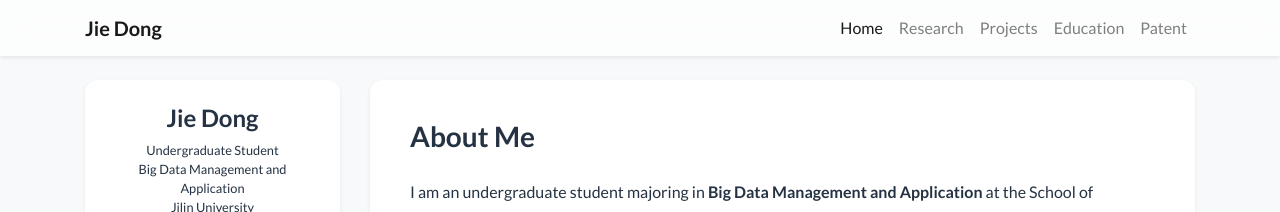
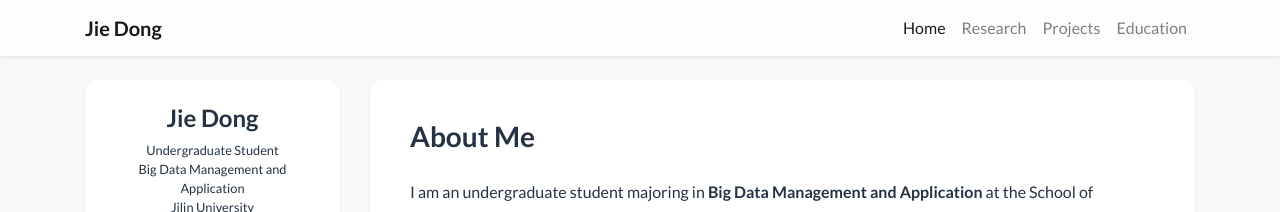
Before and after one commit to The-Tracker/The-Tracker.github.io, a Jekyll site: the page built from index.html, in a window 1280 px wide. Shown: the top 212 px of the page. Built offline with Jekyll 4.4.1, drawn with Linux system fonts in a browser that asks for light colours; nearby versions of some CDN libraries; a style sheet for code colours, icons or effects is not loaded.

Commit message:
Remove Intelligent Libraries interest and patent section

```diff
--- a/_includes/navbar.html
+++ b/_includes/navbar.html
@@ -14,7 +14,6 @@
         <li class="nav-item"><a class="nav-link" href="{{ '/' | relative_url }}#research">Research</a></li>
         <li class="nav-item"><a class="nav-link" href="{{ '/' | relative_url }}#projects">Projects</a></li>
         <li class="nav-item"><a class="nav-link" href="{{ '/' | relative_url }}#education">Education</a></li>
-        <li class="nav-item"><a class="nav-link" href="{{ '/' | relative_url }}#patents">Patent</a></li>
       </ul>
     </div>
   </div>
```
